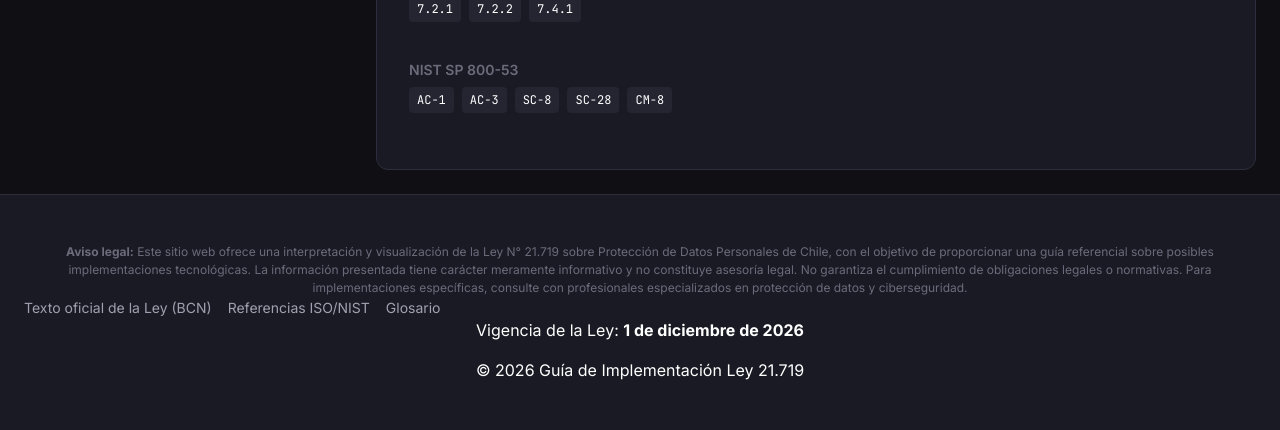
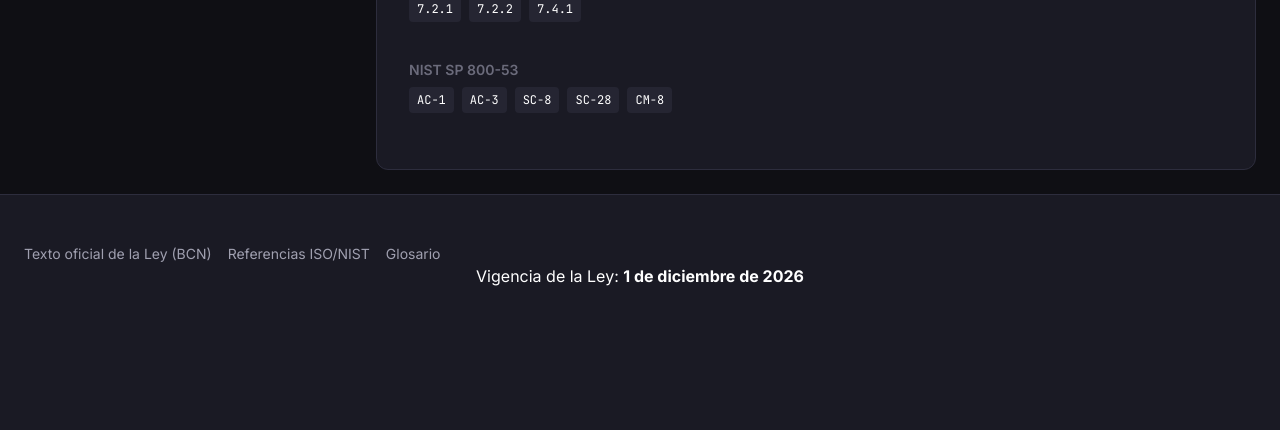
Before and after one commit to Fasenjo/portal-ley, a Flask app: page /articulos in a window 1280 px wide. Shown: the part 970-1400 px from the top of the page. After the commit the page ends 1256 px from the top, so only its background shows below. Run offline with Flask 3, Linux system fonts and the light colour scheme.

Commit message:
Eliminación de contenido tipo disclaimer para limpiar el front, se hizo cambios en la base

```diff
--- a/app/templates/base.html
+++ b/app/templates/base.html
@@ -90,11 +90,6 @@
     <!-- Footer -->
     <footer class="footer" role="contentinfo">
         <div class="footer__container">
-            <div class="footer__disclaimer">
-                <p>
-                    <strong>Aviso legal:</strong> Este sitio web ofrece una interpretación y visualización de la Ley N° 21.719 sobre Protección de Datos Personales de Chile, con el objetivo de proporcionar una guía referencial sobre posibles implementaciones tecnológicas. La información presentada tiene carácter meramente informativo y no constituye asesoría legal. No garantiza el cumplimiento de obligaciones legales o normativas. Para implementaciones específicas, consulte con profesionales especializados en protección de datos y ciberseguridad.
-                </p>
-            </div>
 
             <div class="footer__links">
                 <a href="https://www.bcn.cl/leychile/navegar?idNorma=1209272"
@@ -113,7 +108,6 @@
 
             <div class="footer__meta">
                 <p>Vigencia de la Ley: <strong>1 de diciembre de 2026</strong></p>
-                <p class="footer__copyright">© 2026 Guía de Implementación Ley 21.719</p>
             </div>
         </div>
     </footer>
```
